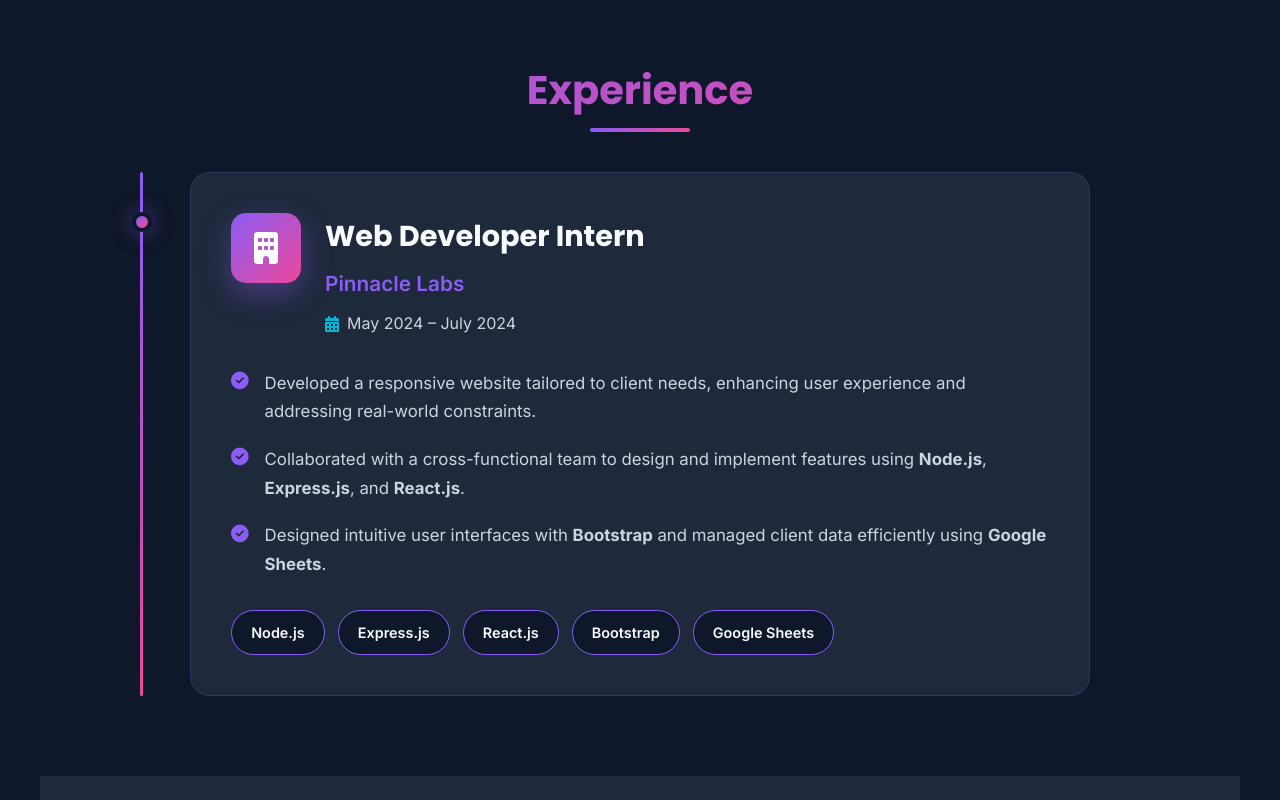
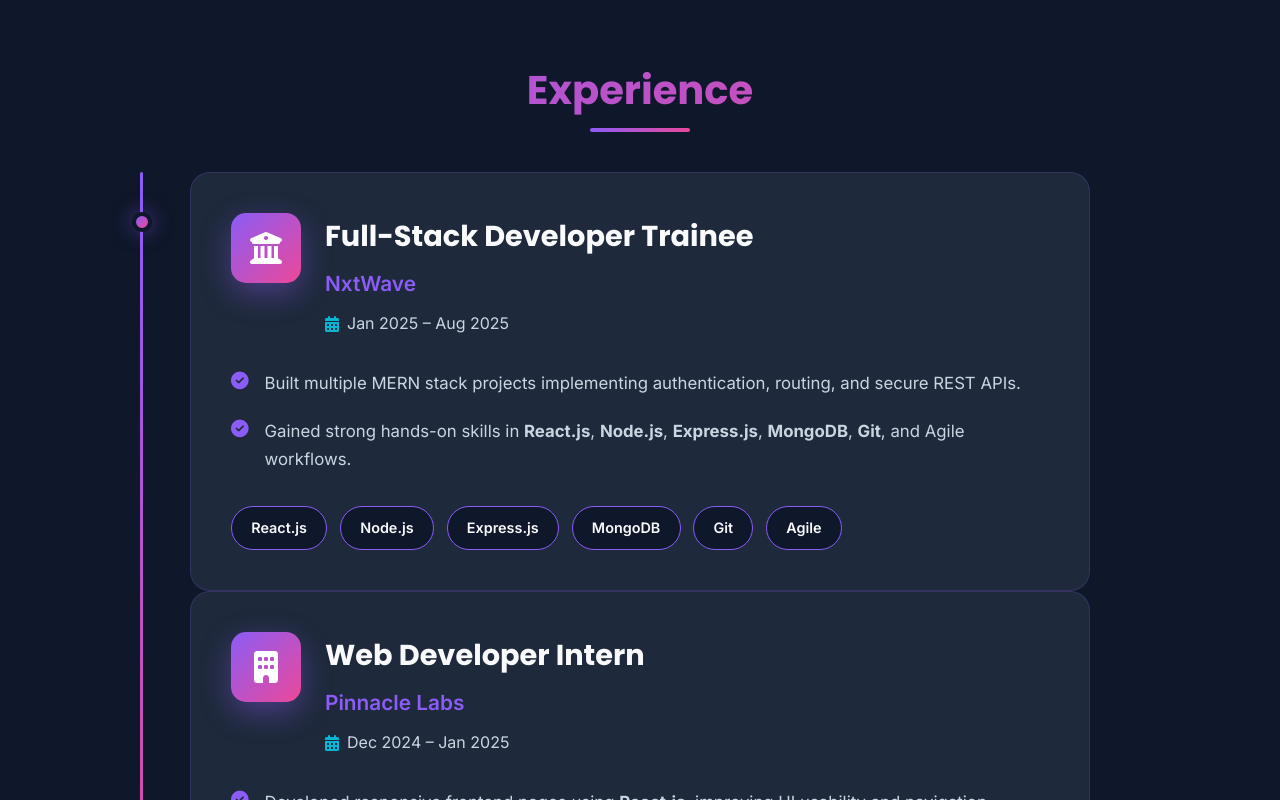
Before and after one commit to nagalakshmikalluri/nagalakshmi-portfolio, a React (Create React App) app: page / in a window 1280 px wide. Shown: the part 2000-2800 px from the top of the page. Built offline with nearby package versions, Linux system fonts and the light colour scheme.

Commit message:
modified experience

```diff
--- a/src/components/Experience.js
+++ b/src/components/Experience.js
@@ -7,6 +7,47 @@
       <h2 className="section-title">Experience</h2>
 
       <div className="experience-container">
+
+        {/* NxtWave — Full-Stack Developer Trainee */}
+        <div className="experience-card">
+          <div className="experience-header">
+            <div className="company-icon">
+              <i className="fas fa-university"></i>
+            </div>
+            <div className="experience-info">
+              <h3>Full-Stack Developer Trainee</h3>
+              <h4>NxtWave</h4>
+              <p className="duration">
+                <i className="fas fa-calendar-alt"></i>
+                Jan 2025 – Aug 2025
+              </p>
+            </div>
+          </div>
+
+          <div className="experience-description">
+            <ul className="experience-list">
+              <li>
+                <i className="fas fa-check-circle"></i>
+                <span>Built multiple MERN stack projects implementing authentication, routing, and secure REST APIs.</span>
+              </li>
+              <li>
+                <i className="fas fa-check-circle"></i>
+                <span>Gained strong hands-on skills in <strong>React.js</strong>, <strong>Node.js</strong>, <strong>Express.js</strong>, <strong>MongoDB</strong>, <strong>Git</strong>, and Agile workflows.</span>
+              </li>
+            </ul>
+
+            <div className="tech-stack">
+              <span className="tech-tag">React.js</span>
+              <span className="tech-tag">Node.js</span>
+              <span className="tech-tag">Express.js</span>
+              <span className="tech-tag">MongoDB</span>
+              <span className="tech-tag">Git</span>
+              <span className="tech-tag">Agile</span>
+            </div>
+          </div>
+        </div>
+
+        {/* Pinnacle Labs — Web Developer Intern */}
         <div className="experience-card">
           <div className="experience-header">
             <div className="company-icon">
@@ -17,7 +58,7 @@
               <h4>Pinnacle Labs</h4>
               <p className="duration">
                 <i className="fas fa-calendar-alt"></i>
-                May 2024 – July 2024
+                Dec 2024 – Jan 2025
               </p>
             </div>
           </div>
@@ -26,24 +67,24 @@
             <ul className="experience-list">
               <li>
                 <i className="fas fa-check-circle"></i>
-                <span>Developed a responsive website tailored to client needs, enhancing user experience and addressing real-world constraints.</span>
+                <span>Developed responsive frontend pages using <strong>React.js</strong>, improving UI usability and navigation.</span>
               </li>
               <li>
                 <i className="fas fa-check-circle"></i>
-                <span>Collaborated with a cross-functional team to design and implement features using <strong>Node.js</strong>, <strong>Express.js</strong>, and <strong>React.js</strong>.</span>
+                <span>Worked on <strong>Node.js</strong> + <strong>Express.js</strong> API integrations to handle data and user requests smoothly.</span>
               </li>
               <li>
                 <i className="fas fa-check-circle"></i>
-                <span>Designed intuitive user interfaces with <strong>Bootstrap</strong> and managed client data efficiently using <strong>Google Sheets</strong>.</span>
+                <span>Used <strong>MongoDB</strong> and <strong>GitHub</strong> for data management and clean team collaboration.</span>
               </li>
             </ul>
 
             <div className="tech-stack">
+              <span className="tech-tag">React.js</span>
               <span className="tech-tag">Node.js</span>
               <span className="tech-tag">Express.js</span>
-              <span className="tech-tag">React.js</span>
-              <span className="tech-tag">Bootstrap</span>
-              <span className="tech-tag">Google Sheets</span>
+              <span className="tech-tag">MongoDB</span>
+              <span className="tech-tag">GitHub</span>
             </div>
           </div>
         </div>
```
